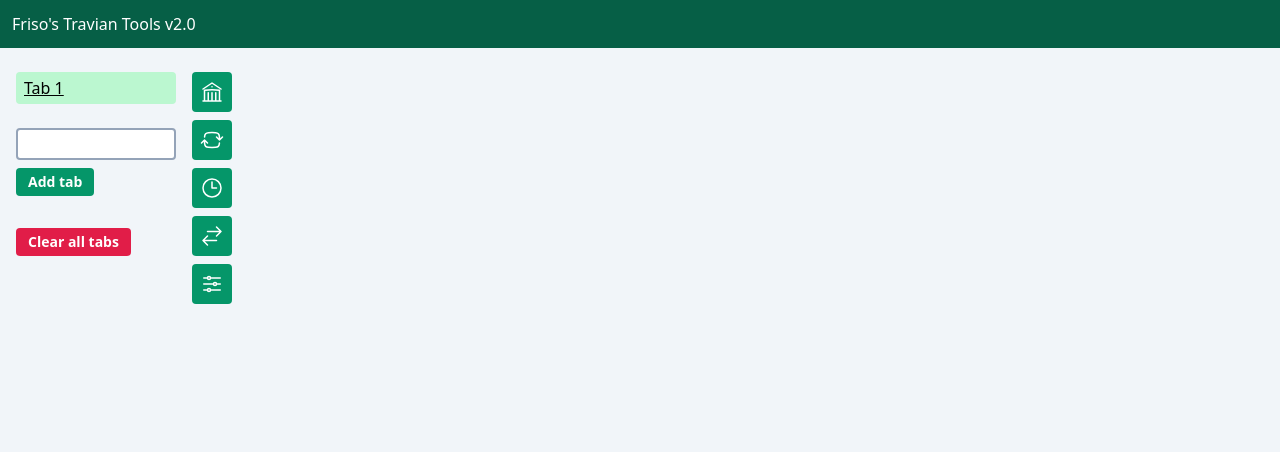
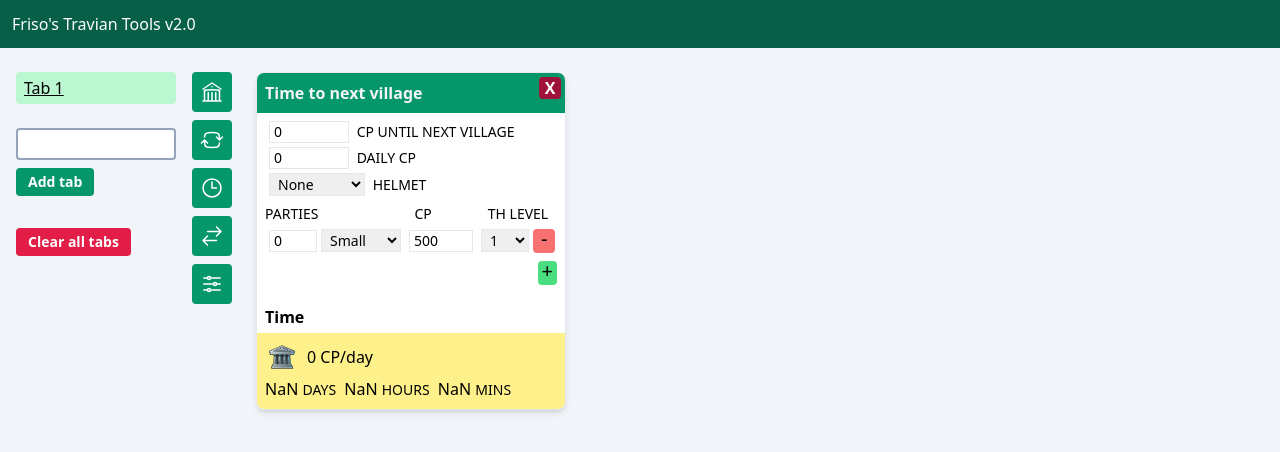
Before and after one commit to FrisovanDijk/traviantools, a Vue app: page / in a window 1280 px wide. Both pictures are taken after a click on the element 212 px from the left and 188 px from the top of the page. Shown: the top 452 px of the page. Built offline with nearby package versions, Linux system fonts and the light colour scheme.

Commit message:
refactored villag cp timer calculator

```diff
--- a/src/components/Calculators.vue
+++ b/src/components/Calculators.vue
@@ -1,6 +1,7 @@
 <script setup>
     import NPCCalculator from "@/components/calculators/NPCCalculator.vue";
     import FeederAutomation from "@/components/calculators/FeederAutomation.vue";
+    import VillageTimer from "@/components/calculators/VillageTimer.vue";
     import { userData } from '@/stores/userData.js'
 </script>
 
@@ -17,6 +18,11 @@
                            :index="index"
                            :key="`${userData.currentTab}.${index}`"
                            />
+
+            <VillageTimer v-else-if="item.name === 'VillageTimer'"
+                           :index="index"
+                           :key="`${userData.currentTab}.${index}`"
+                           />
         </template>
         <div v-if="userData.tabs[userData.currentTab].calculators.length === 0" class="m-4 rounded border bg-white p-4" style="width: 310px">
             Use the icons on the left to open calculators and create tabs.
--- a/src/components/CalculatorsMenu.vue
+++ b/src/components/CalculatorsMenu.vue
@@ -32,7 +32,15 @@
                 '  <path stroke-linecap="round" stroke-linejoin="round" d="M12 6v6h4.5m4.5 0a9 9 0 11-18 0 9 9 0 0118 0z" />\n' +
                 '</svg>\n',
             calculator: {
-                name: 'VillageTimer'
+                cpLeft: 0,
+                cpDaily: 0,
+                helmet: 'None',
+                parties: [{
+                    amount: 0,
+                    type: 'Small',
+                    cp: 500,
+                    townHall: 1
+                }]
             }
         },
         {
--- /dev/null
+++ b/src/components/calculators/VillageTimer.vue
@@ -0,0 +1,170 @@
+<script setup>
+    import ResImg from "@/components/ResImg.vue";
+    import CalculatorWrapper from "@/components/CalculatorWrapper.vue"
+    import { ref, onBeforeMount } from 'vue'
+    import { userData } from '@/stores/userData.js'
+
+    const props = defineProps({
+        index: Number
+    })
+
+    const calculator = userData.tabs[userData.currentTab].calculators[props.index].calculator
+
+    onBeforeMount(() => {
+        calculateTime()
+    })
+
+    const close = () => {
+        userData.tabs[userData.currentTab].calculators[props.index] = {}
+    }
+
+    const time = ref({
+        days: 0,
+        hours: 0,
+        minutes: 0
+    })
+    const dailyCpResult = ref(0)
+    const helmets = [
+        { name: 'None', cp: 0},
+        { name: 'Gladiator', cp: 100},
+        { name: 'Tribune', cp: 400},
+        { name: 'Consul', cp: 1600},
+    ]
+
+    const addParty = () => {
+        calculator.parties.push({
+            amount: 0,
+            type: 'Small',
+            cp: 500,
+            townHall: 1
+        })
+    }
+
+    const removeParty = (party) => {
+        calculator.parties.splice(calculator.parties.indexOf(party), 1)
+    }
+
+    const calculateTime = () => {
+        const dailyCp = Number(calculator.cpDaily)
+        const dailyHelmetCp = helmets.find(o => o.name === calculator.helmet).cp
+
+        // Calculate Daily CP from parties
+        let dailyPartyCp = 0
+        for(let i = 0; i < calculator.parties.length; i++) {
+            const party = calculator.parties[i]
+
+            // Calculate party CP
+            let partyCp = party.cp
+            if(party.type === 'Small' && party.cp > 500) partyCp = 500
+            if(party.type === 'Great') partyCp = (dailyCp > 2000 ? 2000 : dailyCp)
+            const partiesCp = party.amount * partyCp
+
+            // Calculate party duration
+            const baseTime = (party.type === 'Small' ? "24:00:00" : "60:00:00")
+            const duration = celebrationDuration(baseTime, party.townHall)
+
+            const partiesCpDaily = partiesCp / (duration / 24)
+
+            // Calculate daily party CP and add to total
+            dailyPartyCp += partiesCpDaily
+        }
+
+        const totalProduction = (dailyCp + dailyHelmetCp + dailyPartyCp)
+
+        // Time fractions for CP-ready
+        const daysfraction = (calculator.cpLeft / totalProduction)
+        const days = Math.floor(daysfraction)
+        const hoursfraction = (daysfraction - days) * 24
+        const hours = Math.floor(hoursfraction)
+        const minutesfraction = (hoursfraction - hours) * 60
+        const minutes = Math.round(minutesfraction)
+
+        dailyCpResult.value = Math.round(totalProduction)
+        time.value.days = days
+        time.value.hours = hours
+        time.value.minutes = minutes
+    }
+
+    const celebrationDuration = (base_time, level) => {
+        const timesplit = base_time.split(':')
+        const seconds = (+timesplit[0]) * 60 * 60 + (+timesplit[1]) * 60 + (+timesplit[2])
+
+        return seconds * Math.pow(0.964, level - 1) / 3600
+    }
+</script>
+
+<template>
+    <CalculatorWrapper title="Time to next village" @close:calculator="close">
+        <div @change="calculateTime"
+             class="flex flex-col mb-2 justify-between px-2"
+        >
+            <label class="text-sm uppercase"><input class="w-20 border px-1 mx-1" type="number" v-model="calculator.cpLeft" min="0"> CP until next village</label>
+            <label class="mt-1 text-sm uppercase"><input class="w-20 border px-1 mx-1" type="number" v-model="calculator.cpDaily" min="0"> Daily cp</label>
+            <label class="mt-1 text-sm uppercase"><select class="w-24 border px-1 mx-1" type="number" v-model="calculator.helmet">
+                <option v-for="helmet in helmets"
+                        :key="helmet.cp"
+                >{{ helmet.name }}</option>
+            </select> Helmet</label>
+
+            <div class="mt-2">
+                <div class="flex text-sm uppercase">
+                    <p class="mr-24">Parties</p>
+                    <p class="mr-12 pr-2">CP</p>
+                    <p class="">TH level</p>
+                </div>
+                <div class="mt-1"
+                     v-for="(party, index) in calculator.parties"
+                     :key="index"
+                >
+                    <label class="mt-1 text-sm uppercase"><input class="w-12 border px-1 mx-1" type="number" v-model="party.amount" min="0"></label>
+                    <label class="mt-1 text-sm uppercase">
+                        <select v-model="party.type"
+                                class="w-20 border px-1 mr-1"
+                        >
+                            <option>Small</option>
+                            <option>Great</option>
+                        </select>
+                    </label>
+                    <label class="mt-1 text-sm uppercase">
+                        <input class="w-16 border px-1 mx-1 disabled:bg-slate-200 disabled:text-slate-200"
+                               type="number"
+                               v-model="party.cp"
+                               min="0"
+                               :max="(party.type === 'Small' ? 500 : 2000)"
+                               :disabled="party.type === 'Great'"
+                        >
+                    </label>
+                    <label class="mt-1 text-sm uppercase">
+                        <select v-model="party.townHall"
+                                class="w-12 border px-1 mx-1"
+                        >
+                            <option v-for="(item, index) in 20" :key="index">{{ item }}</option>
+                        </select>
+                    </label>
+                    <button class="bg-red-400 px-2 pb-1 rounded text-xl leading-none hover:bg-red-300"
+                            @click="removeParty(party)"
+                    >
+                        -
+                    </button>
+                </div>
+                <div class="mt-2 flex justify-end">
+                    <button class="bg-green-400 px-1 pb-1 rounded text-xl leading-none hover:bg-green-300"
+                            @click="addParty"
+                    >
+                        +
+                    </button>
+                </div>
+            </div>
+        </div>
+
+        <h2 class="mt-2 py-1 mx-2 font-bold">Time</h2>
+        <div class="bg-yellow-200 p-2">
+            <div class="flex items-center"><ResImg class="mr-2" type="cp"></ResImg> {{ dailyCpResult }} CP/day</div>
+            <div class="mt-1">
+                {{ time.days }} <span class="text-sm uppercase pr-1">days</span>
+                {{ time.hours }} <span class="text-sm uppercase pr-1">hours</span>
+                {{ time.minutes }} <span class="text-sm uppercase">mins</span>
+            </div>
+        </div>
+    </CalculatorWrapper>
+</template>
```
